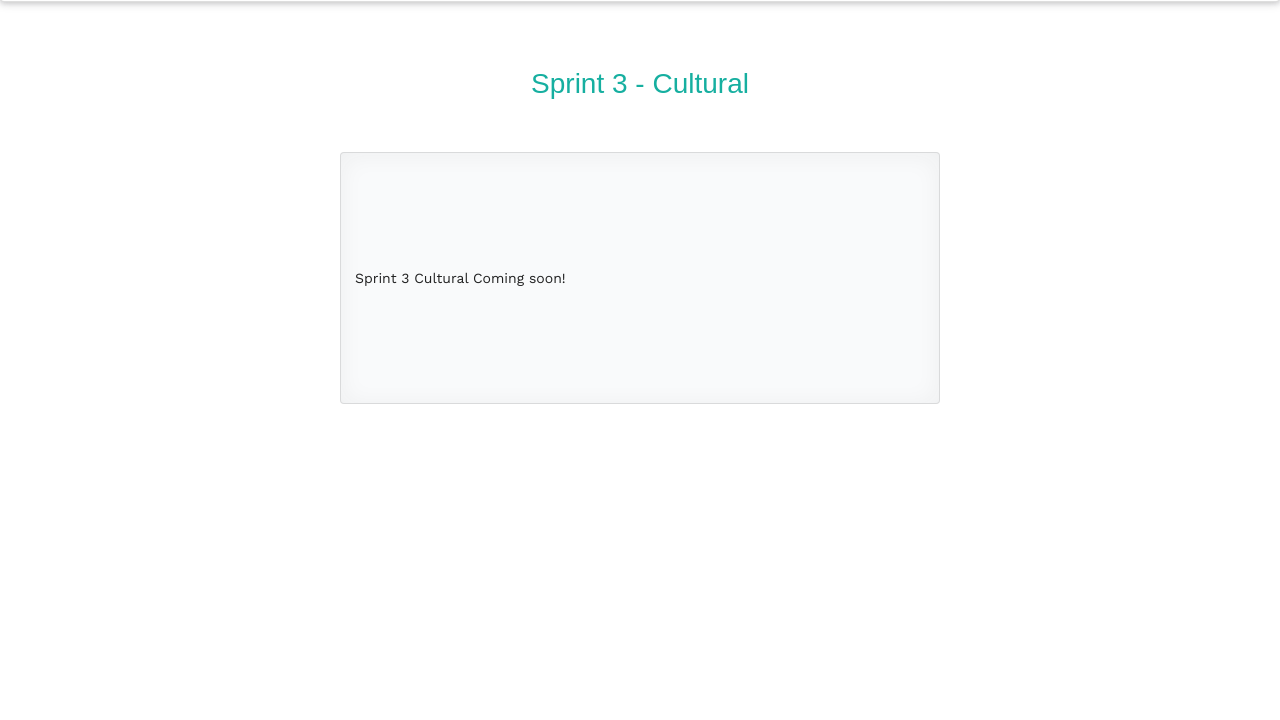
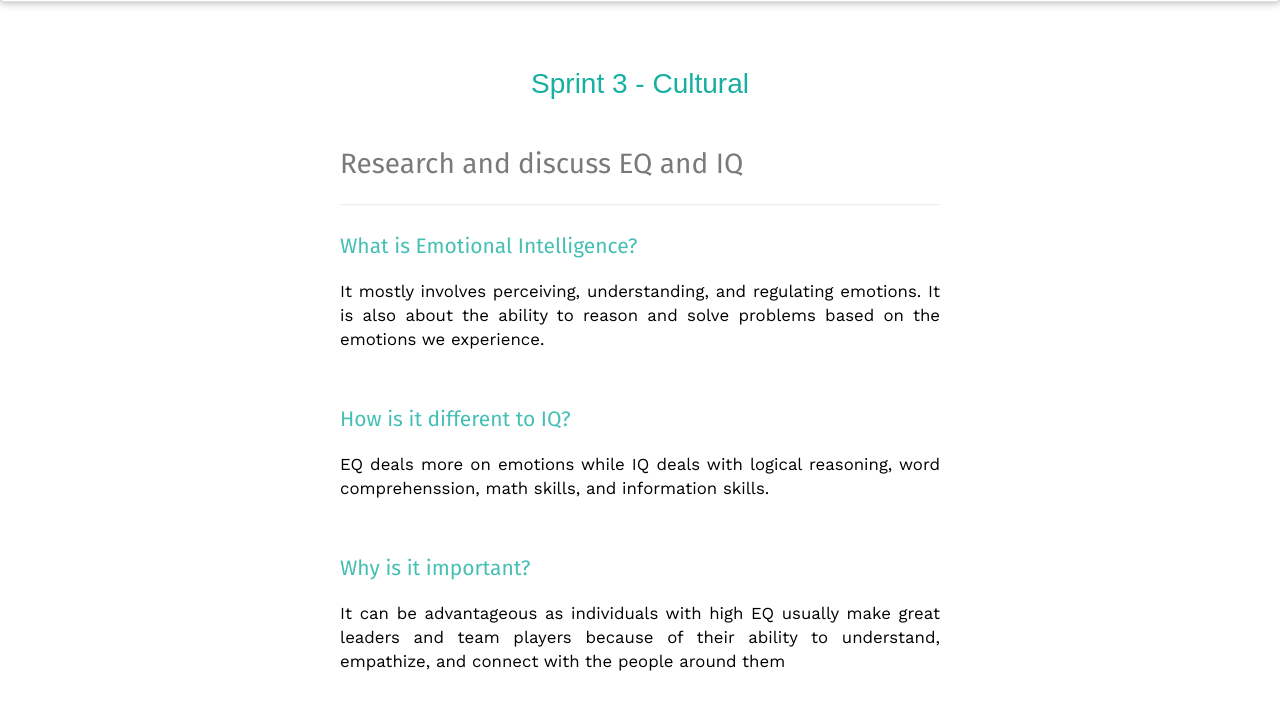
Before and after one commit to malyz01/malyz01.github.io, a plain HTML site: page blog/sprint3-cultural.html in a window 1280 px wide. Shown: the part 80-800 px from the top of the page. Drawn offline with nearby package versions, Linux system fonts and the light colour scheme; a web font is replaced by a local one.

Commit message:
finished sprint 3 cultural

```diff
--- a/blog/sprint3-cultural.html
+++ b/blog/sprint3-cultural.html
@@ -50,9 +50,31 @@
         Sprint 3 - Cultural
       </div>
       <div class="sContainer">
-        <div class="ui placeholder segment">
-          Sprint 3 Cultural Coming soon!
-        </div>
+        <div class="sTopic">Research and discuss EQ and IQ</div>
+        <hr />
+        <section>
+          <div class="sTitle">What is Emotional Intelligence?</div>
+          <div class="sBody">
+            It mostly involves perceiving, understanding, and regulating
+            emotions. It is also about the ability to reason and solve problems
+            based on the emotions we experience.
+          </div>
+        </section>
+        <section>
+          <div class="sTitle">How is it different to IQ?</div>
+          <div class="sBody">
+            EQ deals more on emotions while IQ deals with logical reasoning,
+            word comprehenssion, math skills, and information skills.
+          </div>
+        </section>
+        <section>
+          <div class="sTitle">Why is it important?</div>
+          <div class="sBody">
+            It can be advantageous as individuals with high EQ usually make
+            great leaders and team players because of their ability to
+            understand, empathize, and connect with the people around them
+          </div>
+        </section>
       </div>
     </div>
 
```
